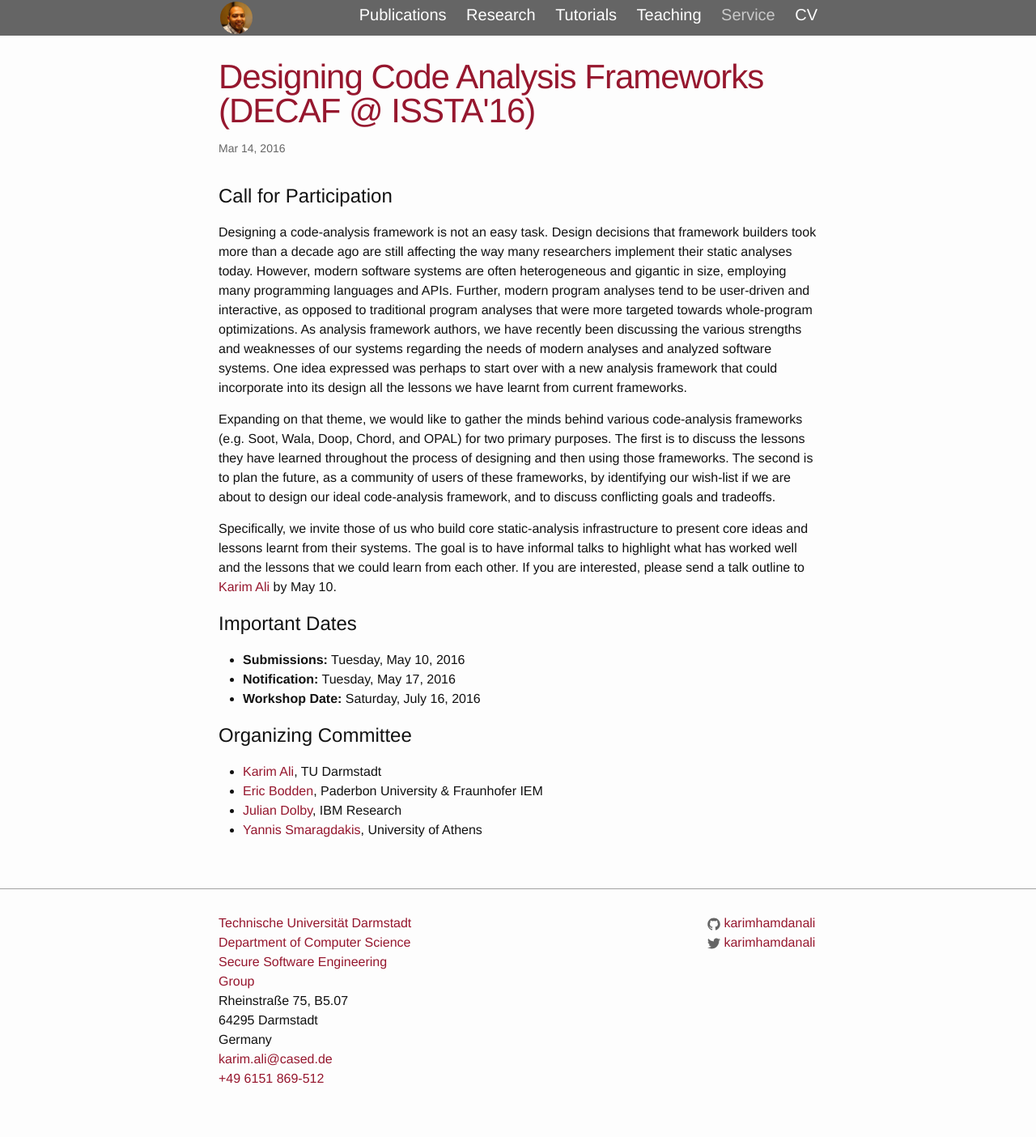
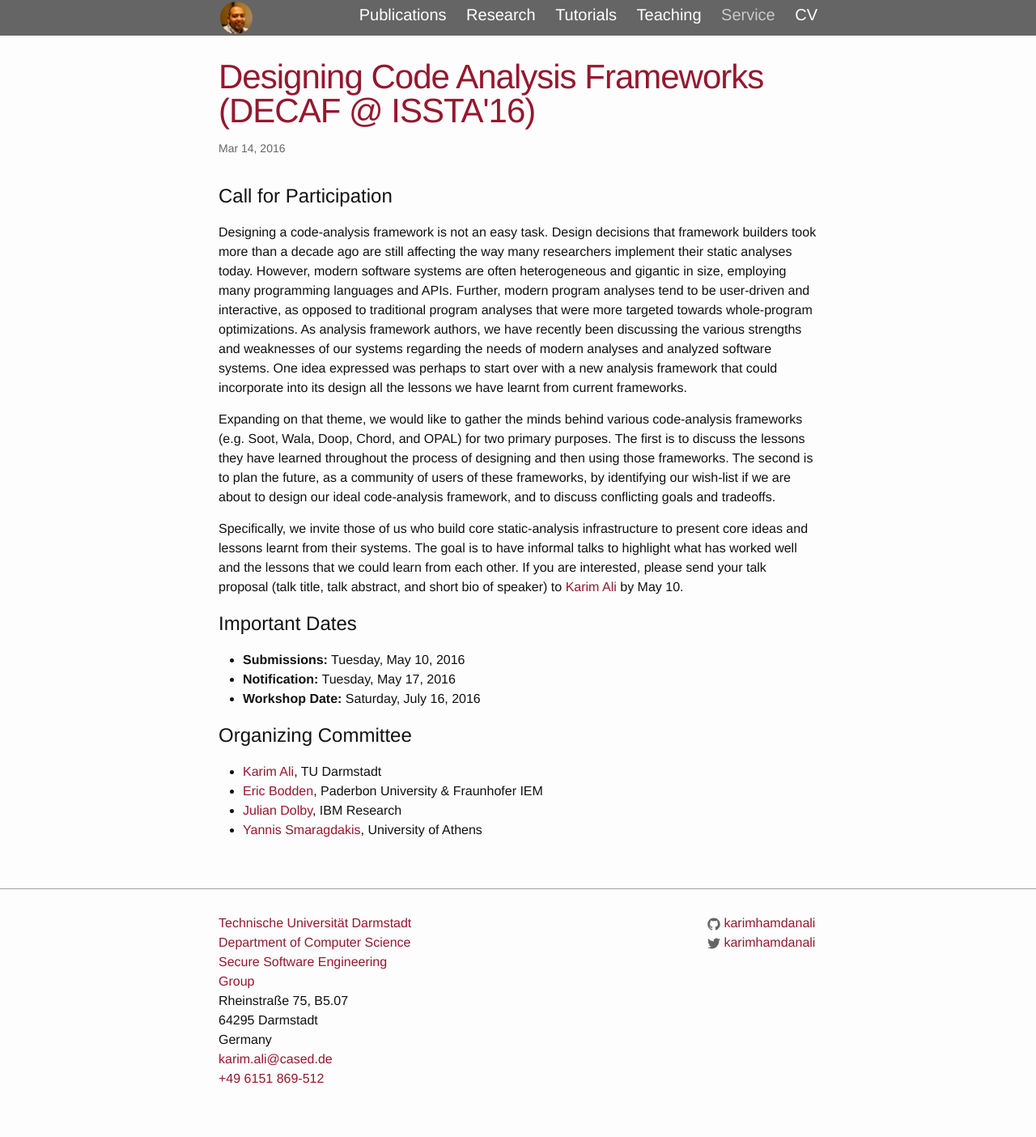
Before and after one commit to karimhamdanali/karimhamdanali.github.io, a Jekyll site: the page built from _posts/2016-03-14-decaf.md, in a window 1280 px wide. Shown: the whole page at 81% size. Built offline with Jekyll 4.4.1, drawn with Linux system fonts in a browser that asks for light colours.

Commit message:
updated decaf call

```diff
--- a/_posts/2016-03-14-decaf.md
+++ b/_posts/2016-03-14-decaf.md
@@ -11,7 +11,7 @@ Designing a code-analysis framework is not an easy task. Design decisions that f
 
 Expanding on that theme, we would like to gather the minds behind various code-analysis frameworks (e.g. Soot, Wala, Doop, Chord, and OPAL) for two primary purposes. The first is to discuss the lessons they have learned throughout the process of designing and then using those frameworks. The second is to plan the future, as a community of users of these frameworks, by identifying our wish-list if we are about to design our ideal code-analysis framework, and to discuss conflicting goals and tradeoffs.
 
-Specifically, we invite those of us who build core static-analysis infrastructure to present core ideas and lessons learnt from their systems. The goal is to have informal talks to highlight what has worked well and the lessons that we could learn from each other. If you are interested, please send a talk outline to <a href="mailto:{{ site.email }}">{{ site.title }}</a> by May 10.
+Specifically, we invite those of us who build core static-analysis infrastructure to present core ideas and lessons learnt from their systems. The goal is to have informal talks to highlight what has worked well and the lessons that we could learn from each other. If you are interested, please send your talk proposal (talk title, talk abstract, and short bio of speaker) to <a href="mailto:{{ site.email }}">{{ site.title }}</a> by May 10.
 
 # Important Dates #
 * **Submissions:**   Tuesday, May 10, 2016
```
